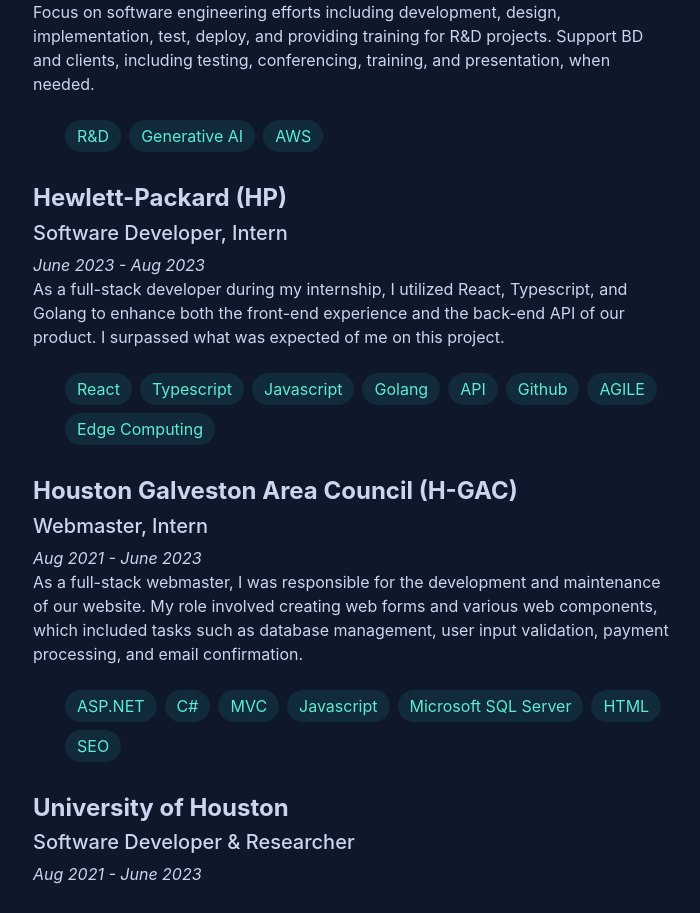
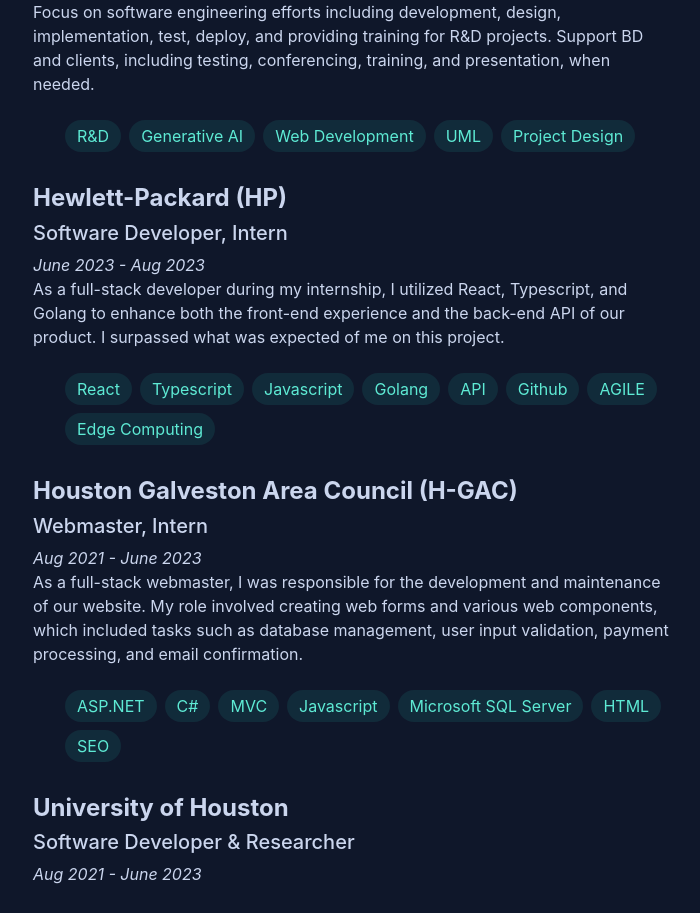
Before and after one commit to pdsatter/Portfolio, a React (Create React App) app in the folder portfolio-app/: page / in a window 1280 px wide. Shown: the part 1080-1993 px from the top of the page, without its empty margins (524-1224 px from the left). Built offline with nearby package versions, Linux system fonts and the light colour scheme.

Commit message:
Update Experience

```diff
--- a/portfolio-app/src/Experience.tsx
+++ b/portfolio-app/src/Experience.tsx
@@ -27,7 +27,9 @@
                 <ul>
                     <li>R&D</li>
                     <li>Generative AI</li>
-                    <li>AWS</li>
+                    <li>Web Development</li>
+                    <li>UML</li>
+                    <li>Project Design</li>
                 </ul>
             </Col>
             <Col xs={12} className="experience">
```
